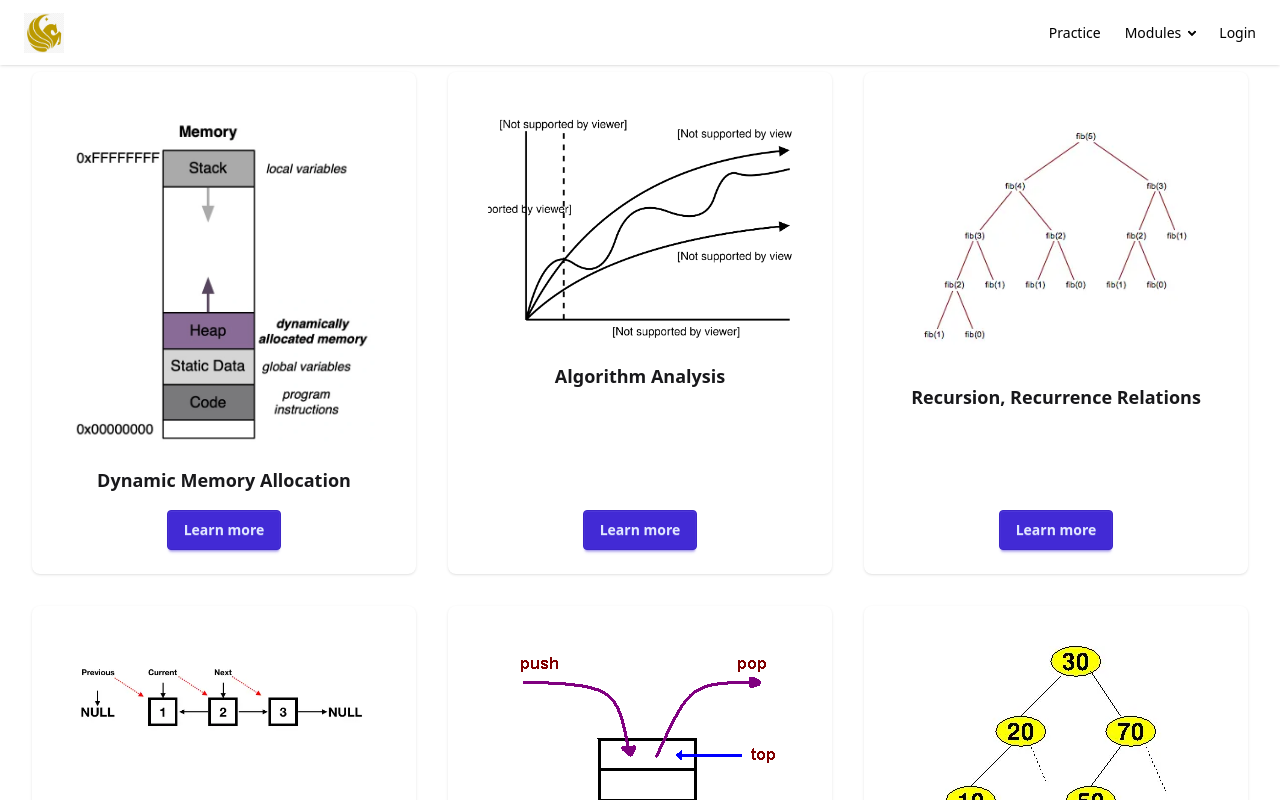
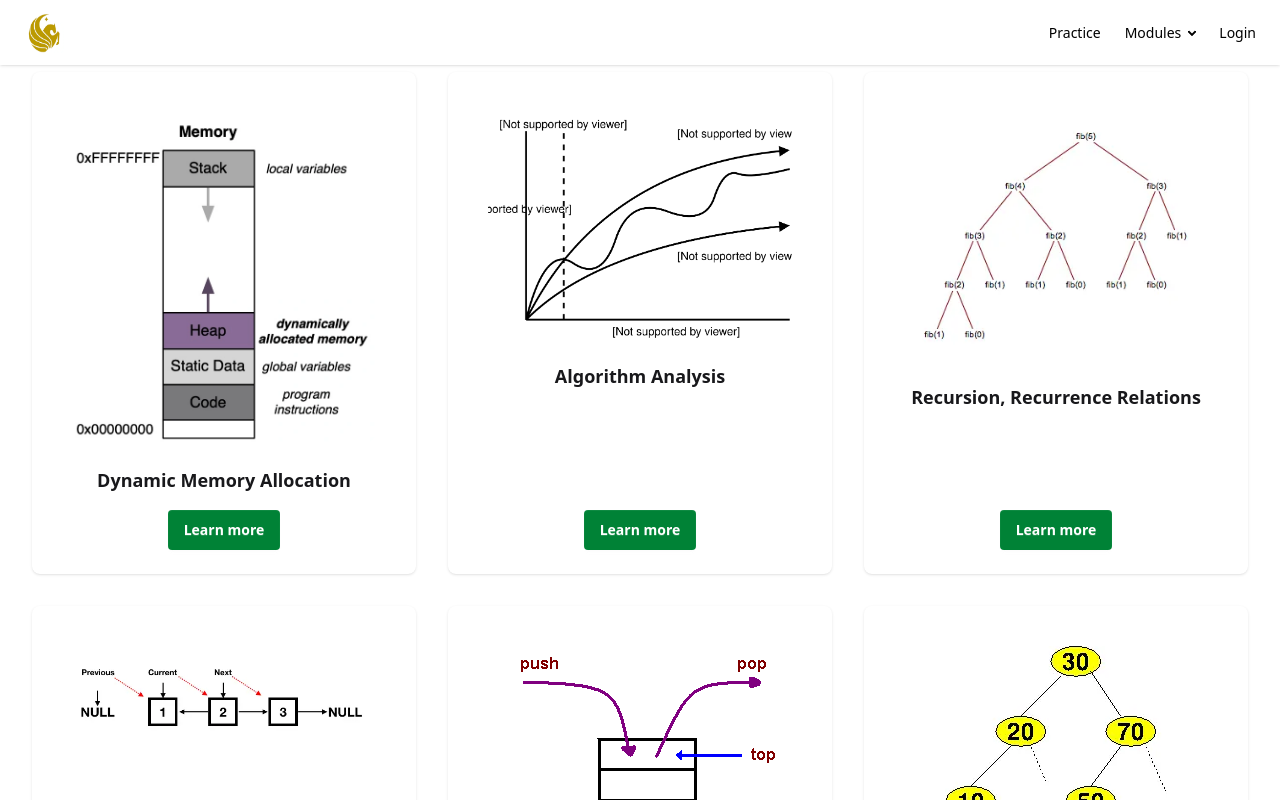
Before and after one commit to petertrinh4/csprac, a React (Vite) app: page / in a window 1280 px wide. Shown: the top 800 px of the page. Built offline with nearby package versions, Linux system fonts and the light colour scheme.

Commit message:
Updated logo and button

```diff
--- a/src/components/ModuleCard.tsx
+++ b/src/components/ModuleCard.tsx
@@ -19,7 +19,7 @@ const ModuleCard = ({ title, description, image, id }: ModuleCardProps) => {
           <p>{description}</p>
           <div className="card-actions">
             <Link to={`/module/${id}`}>
-              <button className="btn btn-primary">Learn more</button>
+              <button className="btn bg-green-700 hover:bg-green-400 text-white border-none">Learn more</button>
             </Link>
           </div>
         </div>
--- a/src/components/NavBar.tsx
+++ b/src/components/NavBar.tsx
@@ -22,7 +22,7 @@ const NavBar = () => {
       <div className="navbar bg-white text-black shadow-sm fixed top-0 left-0 w-full z-10 flex items-center justify-between">
         <div className="flex items-center">
           <Link to="/">
-            <img src="/ucf.webp" alt="UCF Logo" className="h-10 w-10 ml-4 cursor-pointer" />
+            <img src="/ucfpegasus.webp" alt="UCF Logo" className="h-10 w-10 ml-4 cursor-pointer" />
           </Link>
         </div>
         <div className="flex-1 flex justify-center">
```
Also changed, not shown: public/ucfpegasus.webp (added).
